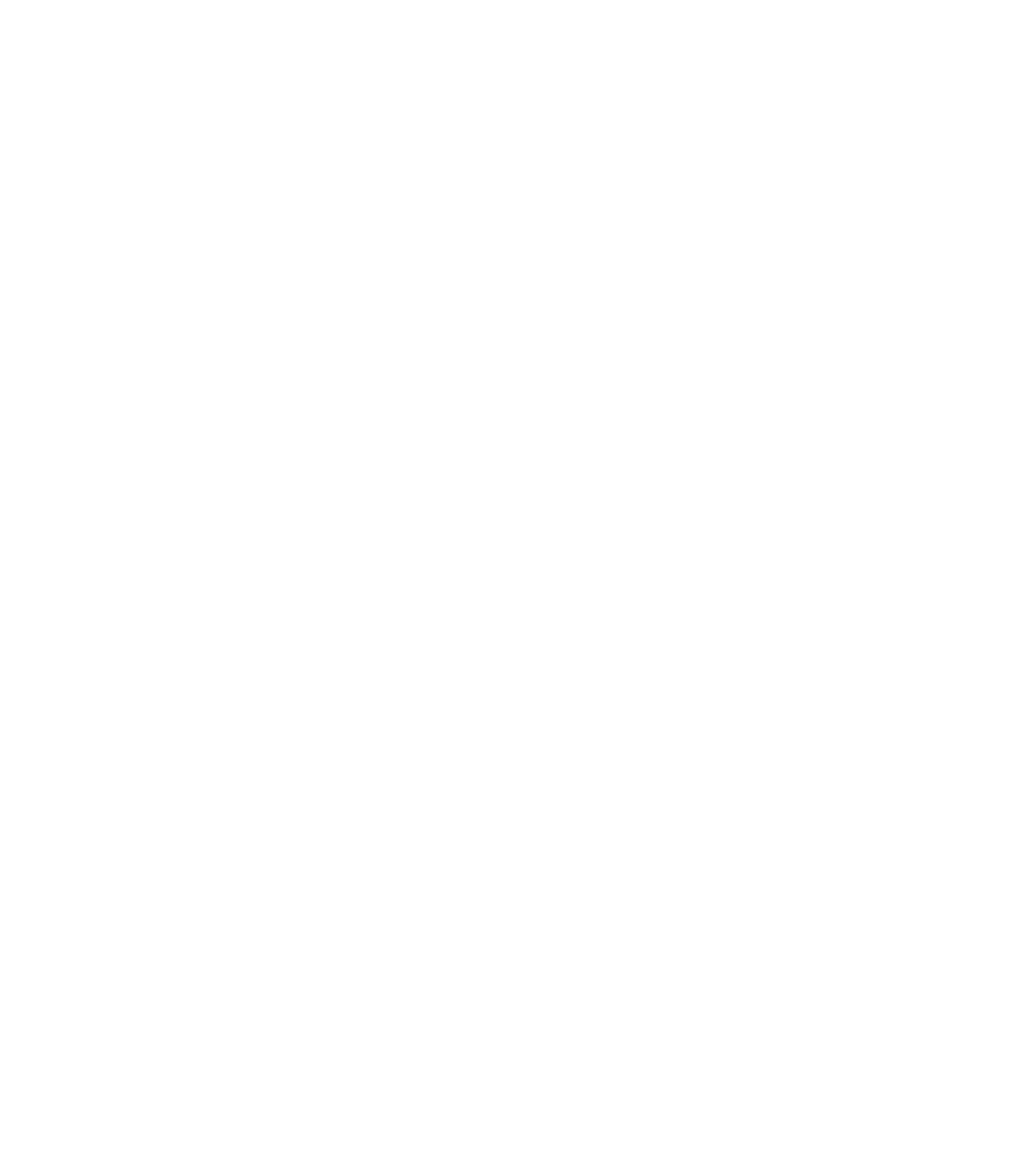
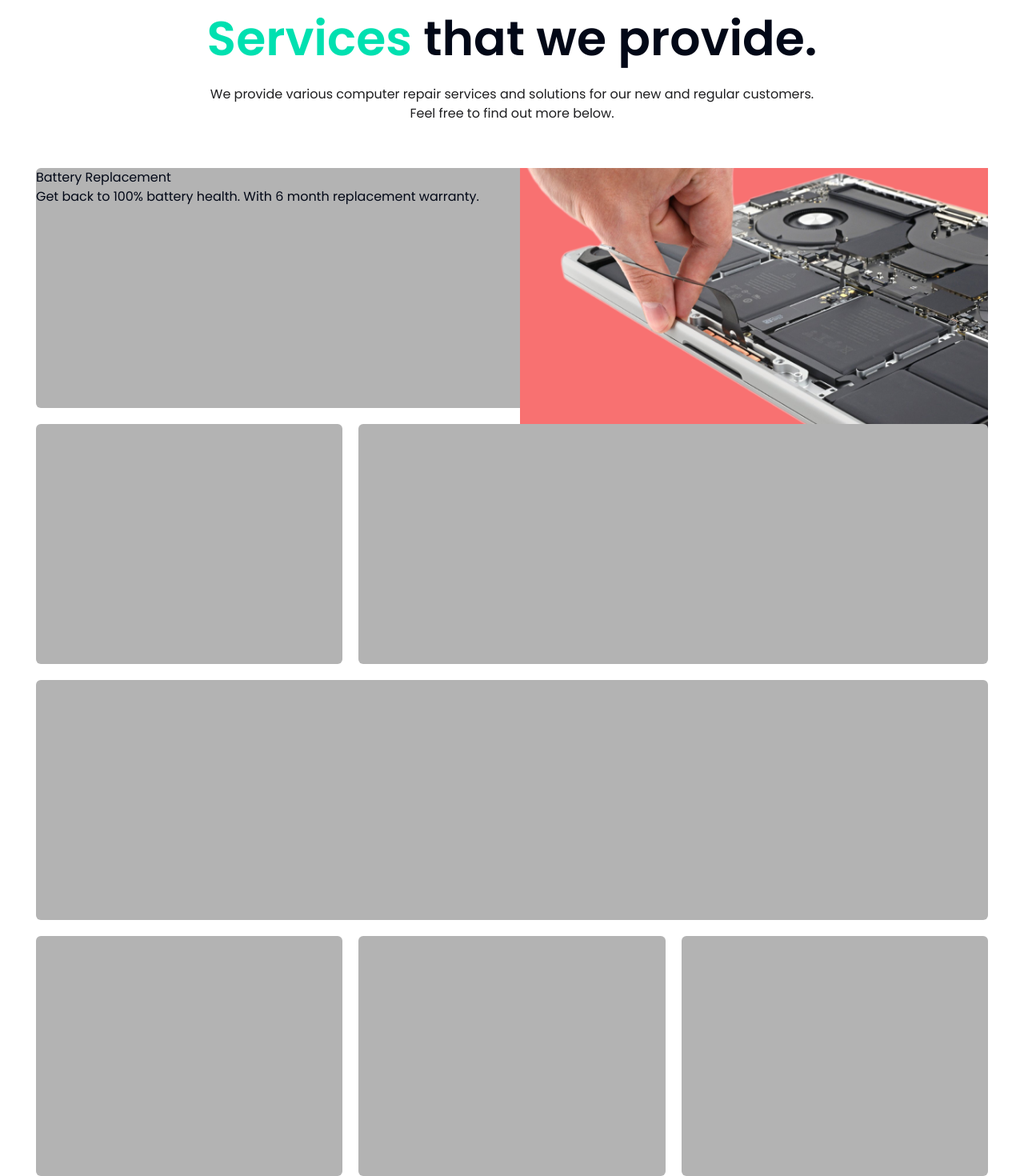
Before and after one commit to muhammadali246397/irepai, a React (Vite) app: page / in a window 1280 px wide. Shown: the part 846-2316 px from the top of the page at 80% size. Before the commit the page ends 864 px from the top, so only its background shows below. Built offline with nearby package versions, Linux system fonts and the light colour scheme.

Commit message:
making service section

```diff
--- a/src/index.css
+++ b/src/index.css
@@ -20,7 +20,7 @@
     --light-gray:0 0% 95%;
     --dark-gray:240 3% 32%;
 
-    --secondary: 210 40% 96.1%;
+    --secondary: 240 3% 12%;
     --secondary-foreground: 222.2 47.4% 11.2%;
 
     --muted: 210 40% 96.1%;
@@ -80,4 +80,7 @@
   html{
      font-family: 'Poppins', sans-serif;
   }
+  h1 {
+    @apply text-6xl font-semibold
+  }
 }
--- a/src/layout/Navbar.tsx
+++ b/src/layout/Navbar.tsx
@@ -1,12 +1,16 @@
 import { Button } from "@/components/ui/button";
 import Container from "@/lib/Container";
 import { NavLink } from "react-router-dom";
-
+import {motion} from "framer-motion"
 const Navbar = () => {
     return (
-        <div>
+        <motion.div
+        initial={{opacity:0}}
+        animate={{opacity:1}}
+        transition={{duration:1,delay:1}}
+        className=" w-full fixed bg-white z-50">
           <Container>
-            <nav className="flex justify-between items-center h-[64px]">
+            <nav className="flex justify-between items-center h-16">
                 <span className="text-3xl">iRepair</span>
                 <ul className="space-x-4">
                     <NavLink to="/">Home</NavLink>
@@ -15,7 +19,7 @@
                 </ul>
             </nav>
           </Container>
-        </div>
+        </motion.div>
     );
 };
 
--- a/src/pages/Home.tsx
+++ b/src/pages/Home.tsx
@@ -1,11 +1,13 @@
 
 import HeroSection from "./home/HeroSection";
+import Service from "./home/Service";
 
 
 const Home = () => {
     return (
         <div>
            <HeroSection></HeroSection>
+           <Service></Service>
         </div>
     );
 };
--- a/src/pages/home/HeroSection.tsx
+++ b/src/pages/home/HeroSection.tsx
@@ -28,7 +28,7 @@
   }
 
     return (
-        <div>
+        <div className="overflow-hidden pt-16">
             <Container className="grid grid-cols-1 lg:grid-cols-2 h-screen justify-between place-content-center">
               <motion.div
               variants={intro}
--- /dev/null
+++ b/src/pages/home/Service.tsx
@@ -0,0 +1,29 @@
+import Container from "@/lib/Container";
+import BatteryReplacement from "./service/BatteryReplacement";
+
+const Service = () => {
+    return (
+        <div>
+            <Container>
+                <div className="text-center">
+                    <h1 className=""> <span className="text-primary">Services</span> that we provide.</h1>
+                    <p className="w-[76ch] text-secondary mt-7 mb-14 mx-auto">We provide various computer repair services and solutions for our new and regular customers.
+                        Feel free to find out more below.</p>
+                </div>
+                <div className="grid grid-cols-12 gap-5">
+                    <div className="bg-gray h-[300px] col-span-12 rounded-md">
+                        <BatteryReplacement></BatteryReplacement>
+                    </div>
+                    <div className="bg-gray h-[300px] col-span-4 rounded-md"></div>
+                    <div className="bg-gray h-[300px] col-span-8 rounded-md"></div>
+                    <div className="bg-gray h-[300px] col-span-12 rounded-md"></div>
+                    <div className="bg-gray h-[300px] col-span-4 rounded-md"></div>
+                    <div className="bg-gray h-[300px] col-span-4 rounded-md"></div>
+                    <div className="bg-gray h-[300px] col-span-4 rounded-md"></div>
+                </div>
+            </Container>
+        </div>
+    );
+};
+
+export default Service;
--- /dev/null
+++ b/src/pages/home/service/BatteryReplacement.tsx
@@ -0,0 +1,20 @@
+import tracpad from '../../../assets/image/trackpad 1.png'
+
+const BatteryReplacement = () => {
+    return (
+        <div className='grid gap-5 grid-cols-12'>
+
+            <div className='col-span-6'>
+                <p>Battery Replacement</p>
+                <h4>Get back to 100% battery health.
+                    With 6 month replacement warranty.  </h4>
+            </div>
+            <div className='h-[100%] col-span-6 bg-red-400'>
+                <img className='object-contain' src={tracpad} alt="" />
+            </div>
+
+        </div>
+    );
+};
+
+export default BatteryReplacement;
```
Also changed, not shown: src/assets/image/trackpad 1.png (added).
